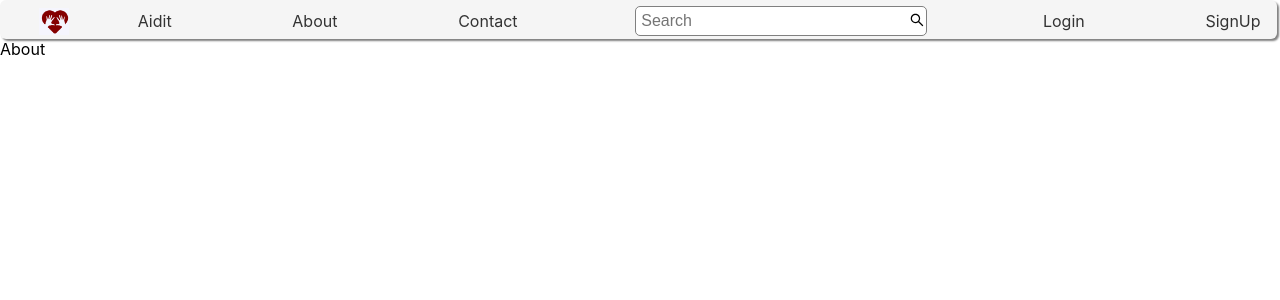
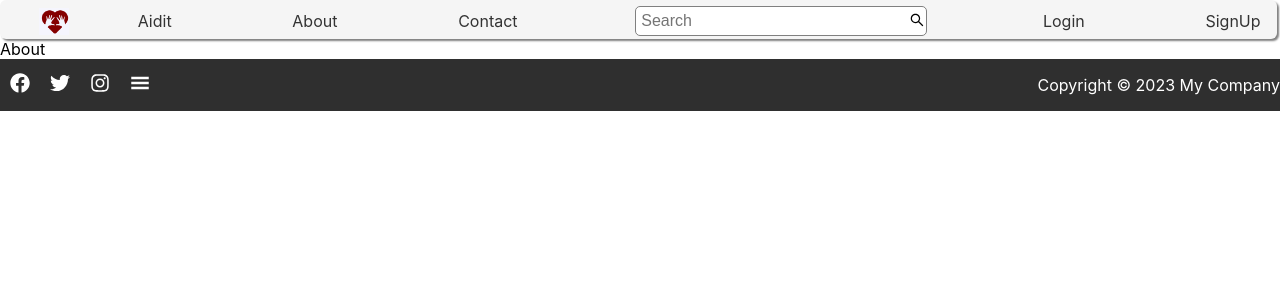
Before and after one commit to AIDIT-A-Humanitarian-Cause/Aidit_Hackathon, a React (Create React App) app in the folder client/: page /about in a window 1280 px wide. Shown: the top 300 px of the page. Built offline with nearby package versions, Linux system fonts and the light colour scheme.

Commit message:
Footer added

```diff
--- a/client/src/App.js
+++ b/client/src/App.js
@@ -6,6 +6,7 @@ import About from "./components/About";
 import NavBar from "./components/NavBar";
 import Blank from "./components/Blank";
 import SignUp from "./components/SignUp";
+import Footer from "./components/Footer";
 
 function App() {
   return (
@@ -19,6 +20,7 @@ function App() {
         <Route path="/contact" element={<Contact />} />
         <Route path="/about" element={<About />} />
       </Routes>
+      <Footer/>
     </>
   );
 }
--- a/client/src/components/Footer.js
+++ b/client/src/components/Footer.js
@@ -1,9 +1,60 @@
-import React from 'react'
+import React from 'react';
+import styled from 'styled-components';
+import { FaFacebook, FaTwitter, FaInstagram } from 'react-icons/fa';
+import { GiHamburgerMenu } from 'react-icons/gi'
 
-function Footer() {
-  return (
-    <div>Footer</div>
-  )
-}
+const FooterContainer = styled.div`
+  background-color: #2f2f2f;
+  color: white;
 
-export default Footer
+  text-align: center;
+  width: 100%;
+  display: flex;
+  align-items: center;
+  justify-content: space-between;
+
+`;
+
+const SocialContainer = styled.div`
+  display: flex;
+  align-items: center;
+`;
+
+const SocialIcon = styled.a`
+  color: white;
+  font-size: 20px;
+  margin-right: 10px;
+  margin-left : 10px;
+  text-decoration: none;
+  :hover {
+    color: #4CAF50;
+  }
+`
+const DateContainer = styled.div`
+
+`
+
+const Footer = () => (
+    <FooterContainer>
+        <SocialContainer>
+            <SocialIcon href="#">
+                <FaFacebook />
+            </SocialIcon>
+            <SocialIcon href="#">
+                <FaTwitter />
+            </SocialIcon>
+            <SocialIcon href="#">
+                <FaInstagram />
+            </SocialIcon>
+            <SocialIcon href="#">
+                <GiHamburgerMenu />
+            </SocialIcon>
+        </SocialContainer>
+        <DateContainer>
+
+        <p>Copyright © {new Date().getFullYear()} My Company</p>
+        </DateContainer>
+    </FooterContainer>
+);
+
+export default Footer;
--- a/client/src/components/Slider.js
+++ b/client/src/components/Slider.js
@@ -6,7 +6,7 @@ import { useState } from "react";
 
 const Container = styled.div`
   width: 100%;
-  height: 70vh;
+  height: 70%;
   display: flex;
   background-color: #23272b;
   position: relative;
```
